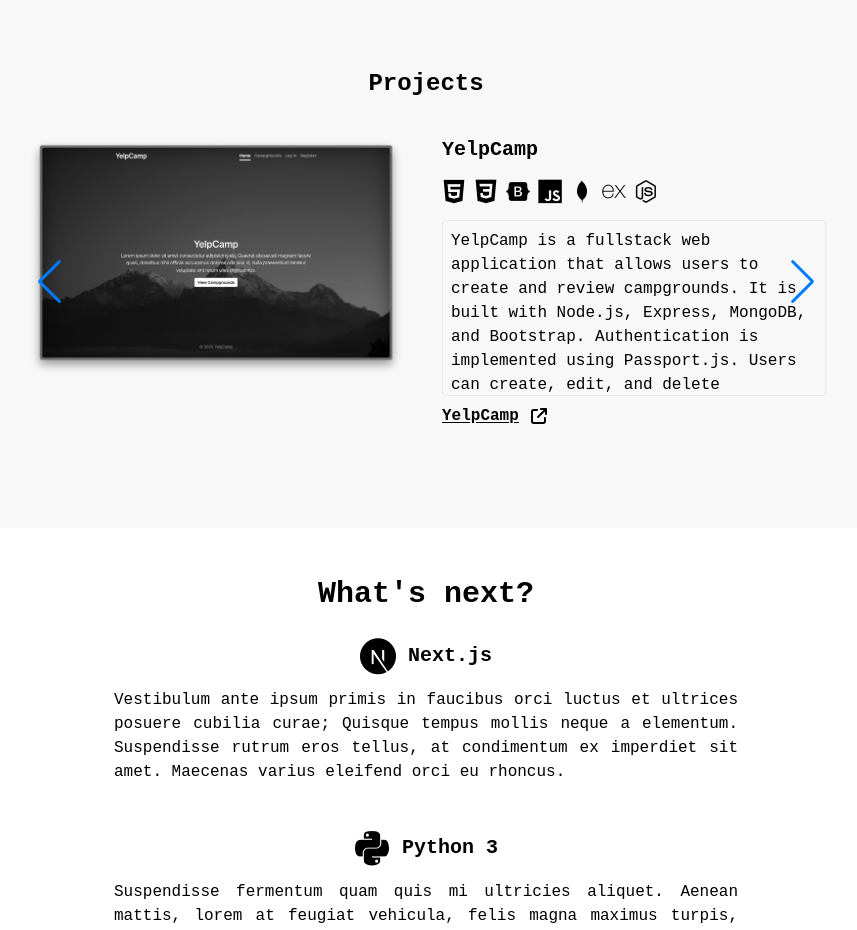
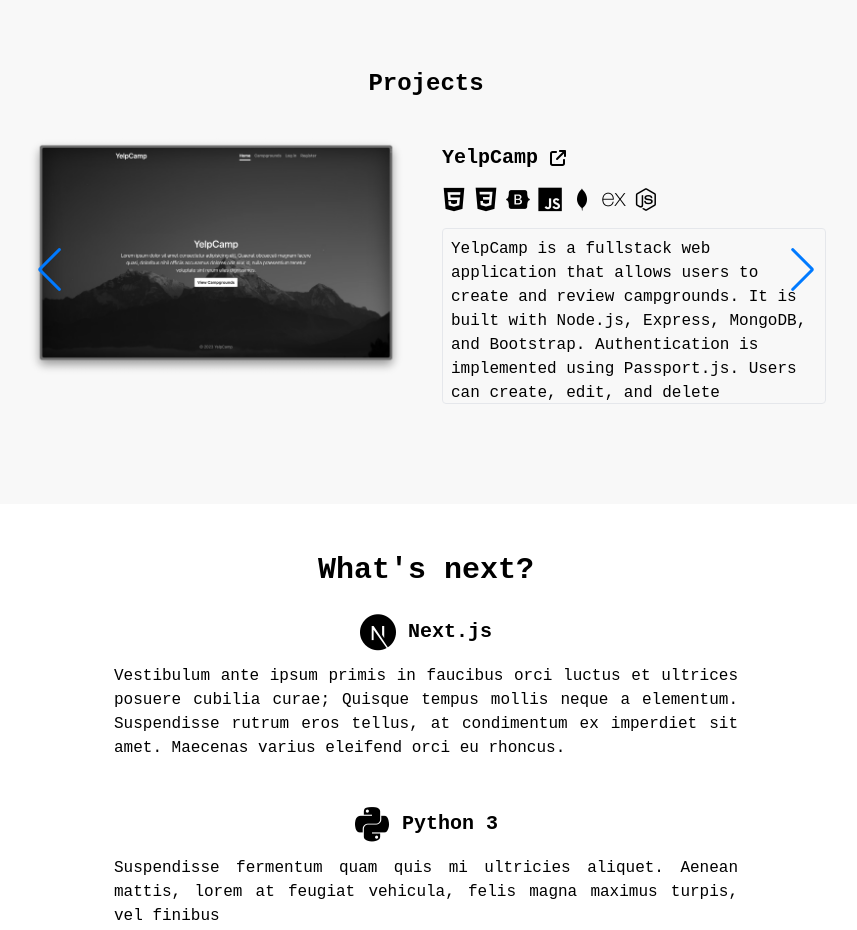
Before and after one commit to zacnation/react-portfolio, a React (Vite) app: page / in a window 1280 px wide. Shown: the part 1740-2670 px from the top of the page, without its empty margins (214-1071 px from the left). Built offline with nearby package versions, Linux system fonts and the light colour scheme.

Commit message:
Reword projects + replace link with title

```diff
--- a/src/components/Carousel.jsx
+++ b/src/components/Carousel.jsx
@@ -41,7 +41,7 @@ export default function Carousel() {
             img={'lightsout.png'}
             title={'Lights Out'}
             description={
-              'Lights Out is... lorem ipsum dolor sit amet, consectetur adipiscing elit, sed do eiusmod tempor incididunt ut labore et dolore magna aliqua.'
+              'Lights Out is a simple React game that uses state and props. The goal of the game is to turn all the lights out. Clicking on a light toggles it and its adjacent lights. The game is won when all the lights are turned out.'
             }
             techs={['html5', 'css3', 'javascript', 'react']}
             link="https://www.mind-mission.me/"
@@ -52,7 +52,7 @@ export default function Carousel() {
             img={'portfolio.png'}
             title={'Portfolio'}
             description={
-              'Lights Out is... lorem ipsum dolor sit amet, consectetur adipiscing elit, sed do eiusmod tempor incididunt ut labore et dolore magna aliqua.'
+              'This portfolio site is built with React and Tailwind CSS. It is deployed on Netlify. I used Git for version control. It is a work in progress. It is optimised for mobile devices. Also, I used the Swiper React component to create the carousel.'
             }
             techs={['html5', 'css3', 'tailwindcss', 'react']}
           />
--- a/src/components/Slide.jsx
+++ b/src/components/Slide.jsx
@@ -10,9 +10,25 @@ export default function Slide(props) {
         <img src={props.img} alt="" style={{ width: '400px' }} />
       </div>
       <div className="md:ml-9">
-        <h2 className="text-xl font-bold pt-2 max-md:text-center md:pt-0">
-          {props.title}
-        </h2>
+        {props.title === 'Portfolio' ? (
+          <h2 className="text-xl font-bold md:pt-0">Portfolio</h2>
+        ) : (
+          <div className="flex items-center max-md:justify-center space-x-2 pt-2 hover:underline underline-offset-2">
+            <a
+              href={props.link}
+              rel="noreferrer"
+              target={'_blank'}
+              className="text-xl font-bold md:pt-0"
+            >
+              {props.title}{' '}
+            </a>
+            <FontAwesomeIcon
+              icon={faArrowUpRightFromSquare}
+              className="w-6 ml-2"
+            />
+          </div>
+        )}
+
         <div className="flex items-center justify-center space-x-2 md:flex md:justify-start md:py-3 max-md:py-4">
           {props.techs.map((item, index) => {
             return item === 'stimulus' ? (
@@ -35,7 +51,7 @@ export default function Slide(props) {
         <p className="md:w-96 overflow-y-auto max-sm:h-80 h-44 border rounded p-2">
           {props.description}
         </p>
-        {props.title === 'Portfolio' ? (
+        {/* {props.title === 'Portfolio' ? (
           ''
         ) : (
           <div className="flex items-center space-x-2 pt-2">
@@ -52,7 +68,7 @@ export default function Slide(props) {
               className="w-6 ml-2"
             />
           </div>
-        )}
+        )} */}
       </div>
     </div>
   );
```
